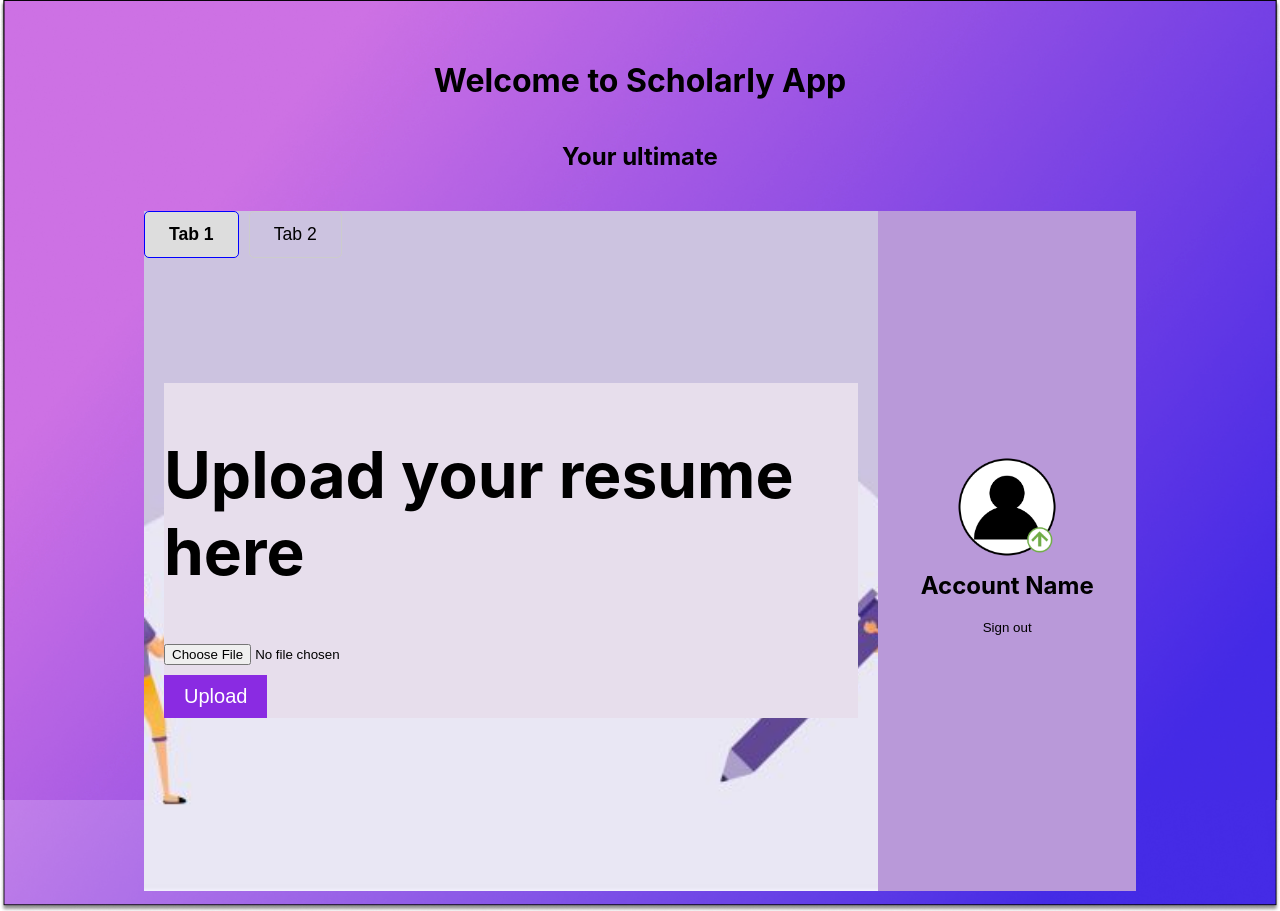
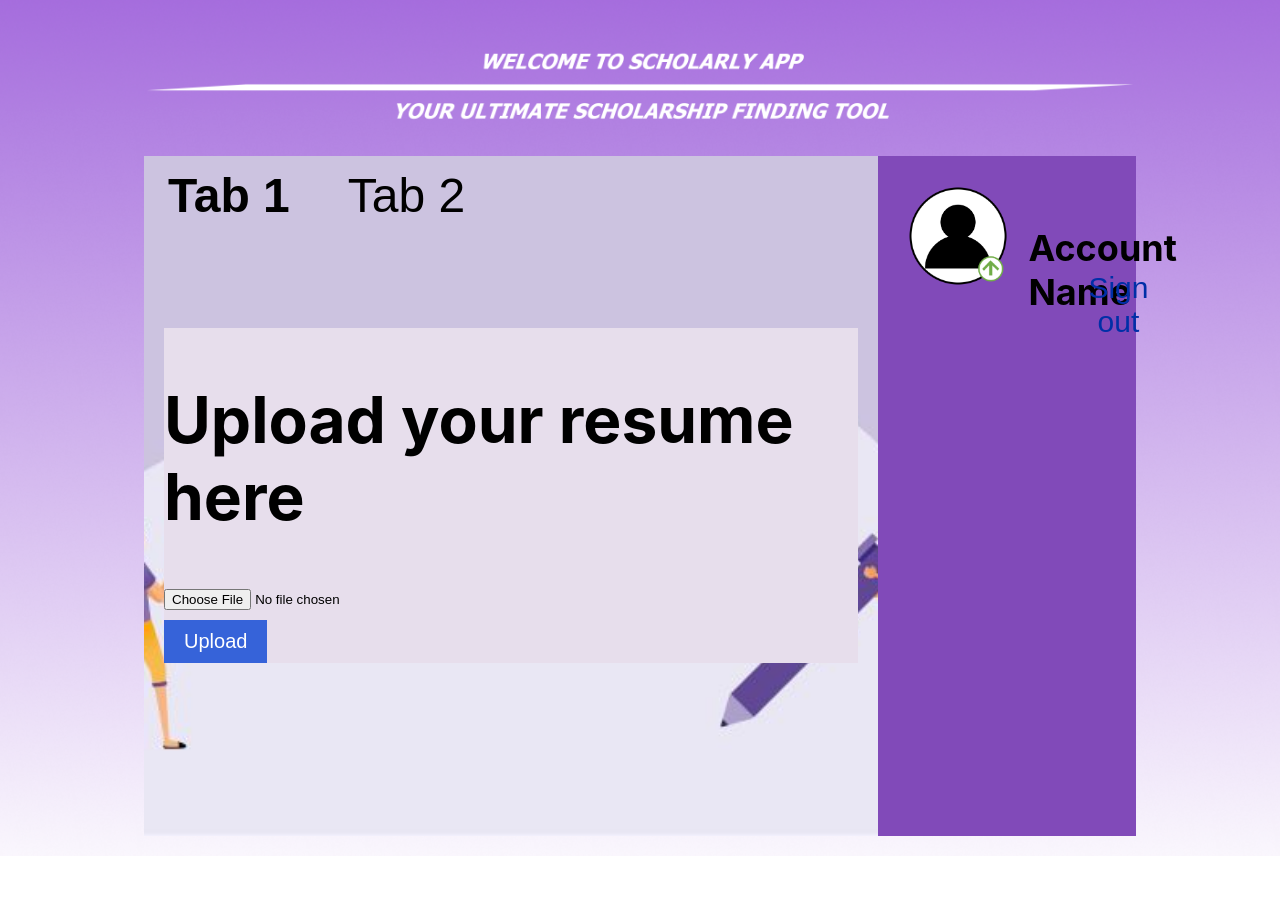
Before and after one commit to AdibaAdi/AI_hackathon-Scholarly-App, a React (Create React App) app in the folder scholarlyapp/: page /UploadPage in a window 1280 px wide. After the commit the page ends 856 px from the top, so only its background shows below. Built offline with nearby package versions, Linux system fonts and the light colour scheme.

Commit message:
"Fixing Upload format, added banner, and changing colors"

```diff
--- a/scholarlyapp/src/pages/UploadPage.js
+++ b/scholarlyapp/src/pages/UploadPage.js
@@ -1,6 +1,7 @@
 import React, { useState } from 'react';
 import './uploadPage/UploadPage.css';
 import profilePic from './uploadPage/pfp.png';
+import bannerImage from './uploadPage/Banner.png';
 
 const UploadPage = () => {
   const [activeTab, setActiveTab] = useState('tab1');
@@ -36,8 +37,7 @@ const UploadPage = () => {
     <div className="container">
       <div className="header-container">
       </div>
-              <h1>Welcome to Scholarly App</h1>
-        <h2>Your ultimate</h2>
+      <img src={bannerImage} alt="Welcome Banner" className="banner-image" />
       <div className="content-container">
         <div className="tabs-container">
           <div className="tabs">
@@ -64,6 +64,7 @@ const UploadPage = () => {
               <h2 style={{fontSize: '64px'}}>Ask a Question</h2>
               <div style={{display: 'flex', gap: '10px', alignItems: 'center'}}>
                 <input
+                  className = "input-prompt"
                   type="text"
                   value={prompt}
                   onChange={handlePromptChange}
@@ -71,7 +72,7 @@ const UploadPage = () => {
                 />
                 <button
                   onClick={handleSubmit}
-                  style={{backgroundColor: '#8A2BE2', color: 'white', border: 'none'}}
+                  style={{backgroundColor: '#3663D9', color: 'white', border: 'none'}}
                 >
                   Submit
                 </button>
--- a/scholarlyapp/src/pages/uploadPage/UploadPage.css
+++ b/scholarlyapp/src/pages/uploadPage/UploadPage.css
@@ -50,13 +50,15 @@ body, html {
 }
 
 .color-square {
-  background-color: #B999D9;
+  background-color: #814AB9;
   display: flex;
   justify-content: center;
   align-items: center;
   padding: 20px;
   position: relative;
   flex: 1;
+  width: 100%;
+  height: auto;
 }
 
 .profile-header {
@@ -71,19 +73,31 @@ body, html {
   height: 100px;
   border-radius: 0;
   cursor: pointer;
+  position: absolute;
+  top: 30px;
+  left: 30px;
 }
 
 .account-name {
   margin: 0;
+  position: absolute;
+  top: 70px;
+  left: 150px;
+  font-size: 36px;
+
 }
 
 .signout {
   background: none;
   border: none;
-  color: #000;
+  color: #002FA7;
   padding: 10px;
   cursor: pointer;
   text-decoration: none;
+  position: absolute;
+  top: 105px;
+  left: 200px;
+  font-size: 30px;
 }
 
 .signout:hover {
@@ -105,17 +119,19 @@ body, html {
 .tabs button {
   padding: 12px 24px;
   margin-right: 10px;
-  font-size: 1.1em;
+  font-size: 3em;
   border-radius: 5px;
-  border: 1px solid #ccc;
   background-color: transparent;
   cursor: pointer;
+  border: none; /* This removes the border */
 }
 
 .tabs button.active {
-  background-color: #ddd;
-  border-color: blue;
   font-weight: bold;
+}
+
+.tabs button:hover {
+  border-bottom: 10px solid #814AB9; /* Adds a purple line under the button */
 }
 
 .tab-content {
@@ -127,7 +143,7 @@ body, html {
 }
 
 .tab-content button {
-  background-color: #8A2BE2; /* Purple background for the upload button */
+  background-color: #3663D9; /* Purple background for the upload button */
   color: white;
   padding: 10px 20px;
   font-size: 20px; /* Increased font size for better visibility */
@@ -138,7 +154,7 @@ body, html {
 }
 
 .input-prompt {
-  font-size: 20px; /* Font size for the input field in Tab 2 */
+  font-size: 10px; /* Font size for the input field in Tab 2 */
 }
 
 .prompt-list {
@@ -148,3 +164,10 @@ body, html {
 .prompt-list li {
   padding: 5px 0; /* Padding for each list item */
 }
+
+
+.banner-image {
+  width: 80%;
+  height: auto;
+  object-fit: cover;
+}
```
Also changed, not shown: scholarlyapp/src/pages/uploadPage/Banner.png (added), scholarlyapp/src/pages/uploadPage/background.png.
